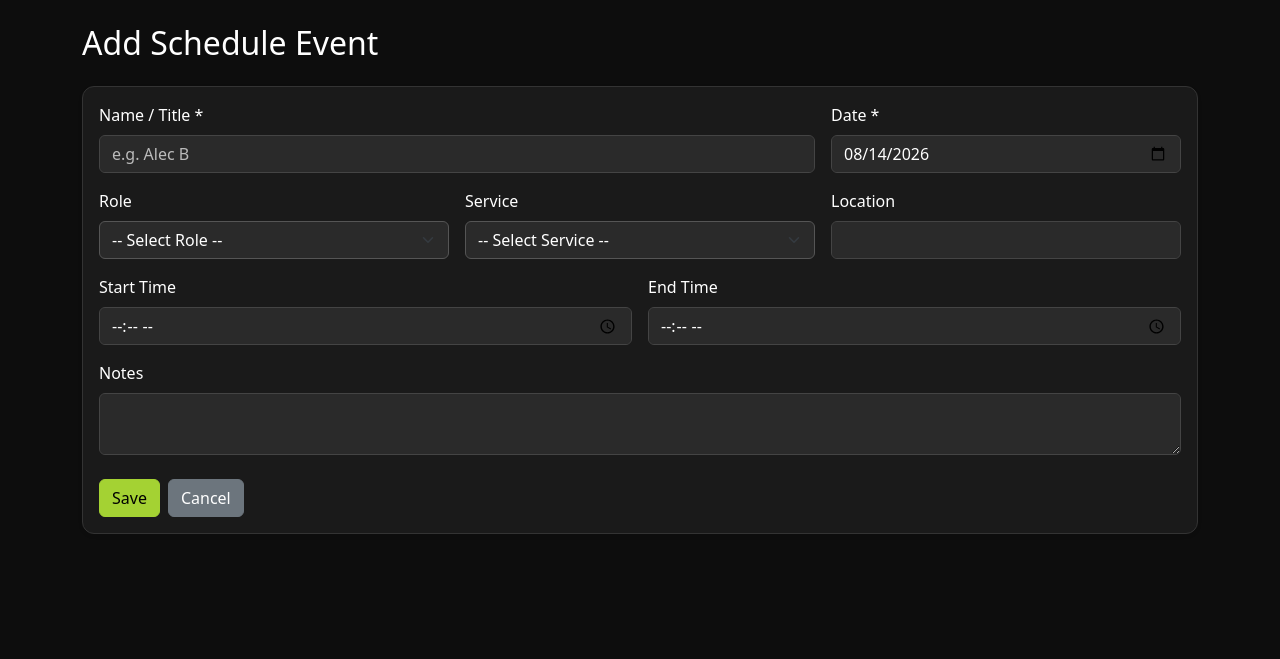
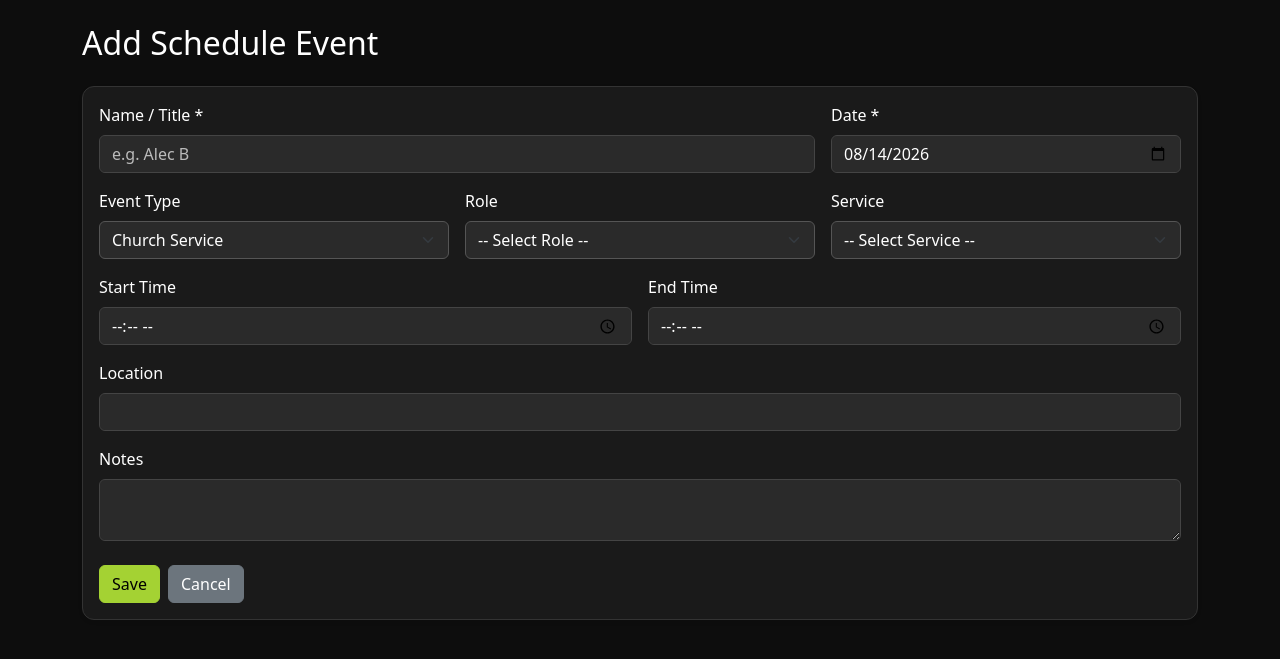
Before and after one commit to amfb98/church-safety-app, a Flask app: page /schedule/add in a window 1280 px wide. Shown: the part 62-721 px from the top of the page. Run offline with Flask 3, Linux system fonts and the light colour scheme; a user stored in the database is signed in.

Commit message:
Add event type selection and relocate location input

```diff
--- a/templates/schedule_form.html
+++ b/templates/schedule_form.html
@@ -14,6 +14,16 @@
             <label class="form-label">Date *</label>
             <input type="date" name="event_date" class="form-control" required
                    value="{{ event.event_date.isoformat() if event else default_date }}">
+        </div>
+
+        <div class="col-md-4">
+            <label class="form-label">Event Type</label>
+            <select name="event_type" class="form-select">
+                <option value="Church Service" {% if event and event.event_type == 'Church Service' %}selected{% endif %}>Church Service</option>
+                <option value="Special Event" {% if event and event.event_type == 'Special Event' %}selected{% endif %}>Special Event</option>
+                <option value="Meeting" {% if event and event.event_type == 'Meeting' %}selected{% endif %}>Meeting</option>
+                <option value="Other" {% if event and event.event_type == 'Other' %}selected{% endif %}>Other</option>
+            </select>
         </div>
 
         <div class="col-md-4">
@@ -36,11 +46,6 @@
             </select>
         </div>
 
-        <div class="col-md-4">
-            <label class="form-label">Location</label>
-            <input type="text" name="location" class="form-control" value="{{ event.location if event else '' }}">
-        </div>
-
         <div class="col-md-6">
             <label class="form-label">Start Time</label>
             <input type="time" name="start_time" class="form-control" value="{{ event.start_time if event else '' }}">
@@ -48,6 +53,11 @@
         <div class="col-md-6">
             <label class="form-label">End Time</label>
             <input type="time" name="end_time" class="form-control" value="{{ event.end_time if event else '' }}">
+        </div>
+
+        <div class="col-12">
+            <label class="form-label">Location</label>
+            <input type="text" name="location" class="form-control" value="{{ event.location if event else '' }}">
         </div>
 
         <div class="col-12">
```
